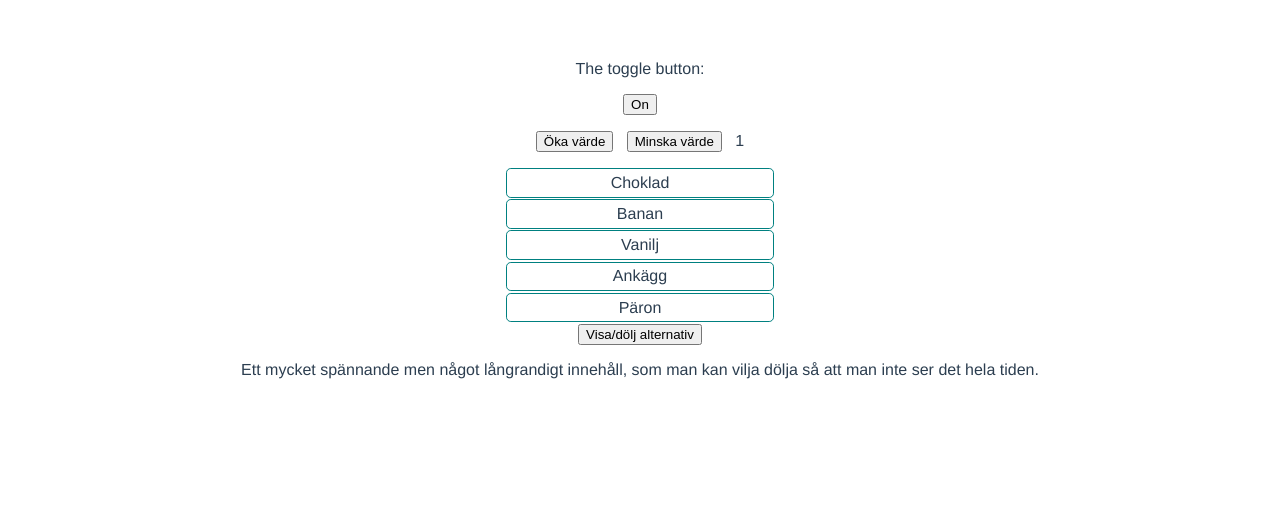
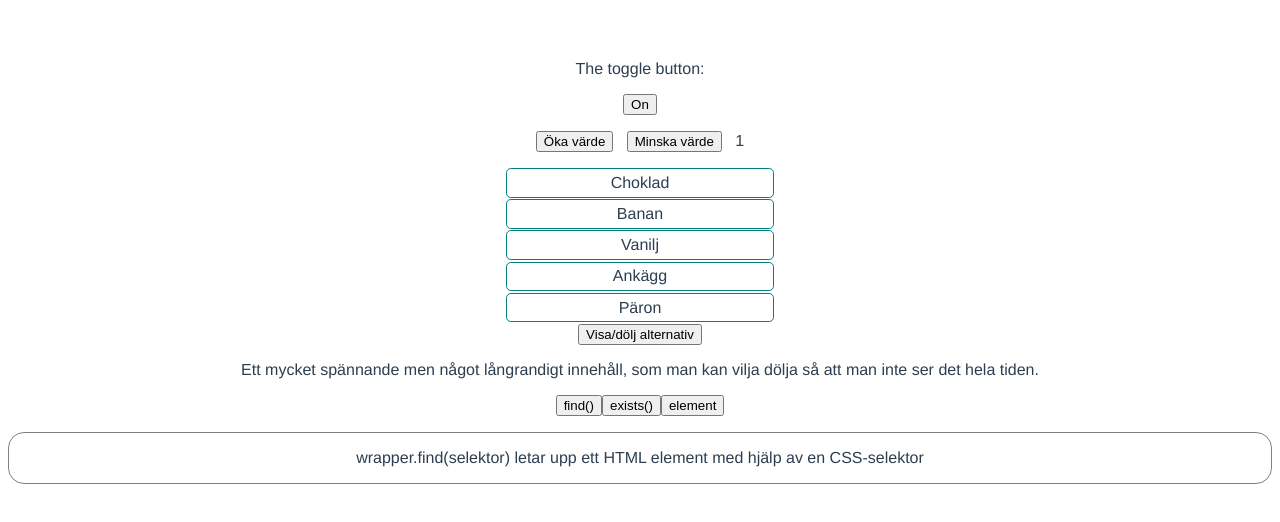
Before and after one commit to Jensen-frontend-fwk19g/plu-exercises-2, a Vue app: page / in a window 1280 px wide. Shown: the top 522 px of the page. Built offline with nearby package versions, Linux system fonts and the light colour scheme.

Commit message:
Demo props m.m. - broken

```diff
--- a/src/App.vue
+++ b/src/App.vue
@@ -5,6 +5,7 @@
         <Counter></Counter>
 		<Options></Options>
         <ShowHide></ShowHide>
+        <Tabs></Tabs>
     </main>
 </template>
 
@@ -13,11 +14,12 @@ import OnOff from './components/onoff/OnOff.vue'
 import Counter from './components/counter/Counter.vue'
 import Options from './components/options/Options.vue'
 import ShowHide from './components/onoff/ShowHide.vue'
+import Tabs from './components/tabs/Tabs.vue'
 
 export default {
     name: 'App',
     components: {
-        OnOff, Counter, Options, ShowHide
+        OnOff, Counter, Options, ShowHide, Tabs
     }
 }
 </script>
--- /dev/null
+++ b/src/components/tabs/TabContent.vue
@@ -0,0 +1,21 @@
+<template>
+    <p>
+        {{ content }}
+    </p>
+</template>
+
+<script>
+export default {
+    props: {
+        content: String('')
+    }
+}
+</script>
+
+<style scoped>
+p {
+    padding: 1em;
+    border: 1px solid gray;
+    border-radius: 1em;
+}
+</style>
--- /dev/null
+++ b/src/components/tabs/Tabs.vue
@@ -0,0 +1,48 @@
+<template>
+    <div class="tabs">
+		<div class="header">
+            <button
+                v-for="item in changeableContent"
+                :key="item.heading"
+                @click="changeContent(item.heading)"
+                > {{ item.heading }} </button>
+		</div>
+		<TabContent content="wrapper.find(selektor) letar upp ett HTML element med hjälp av en CSS-selektor"></TabContent>
+    </div>
+</template>
+
+<script>
+import TabContent from './TabContent';
+export default {
+    props: {},
+	components: { TabContent },
+    data: () => ({
+        selectedContent: '',
+        changeableContent: [
+            {
+                heading: 'find()',
+                content: 'wrapper.find(selektor) letar upp ett HTML element med hjälp av en CSS-selektor'
+            },
+            {
+                heading: 'exists()',
+                content: 'wrapper.exists() returnerar true om wrappern innehåller ett element'
+            },
+            {
+                heading: 'element',
+                content: 'wrapper.element är DOM elementet som wrappern representerar'
+            }
+        ] // changeableContent
+    }),
+    methods: {
+        changeContent(heading) {
+
+        }
+    }
+}
+</script>
+
+<style scoped>
+.component {
+
+}
+</style>
```
